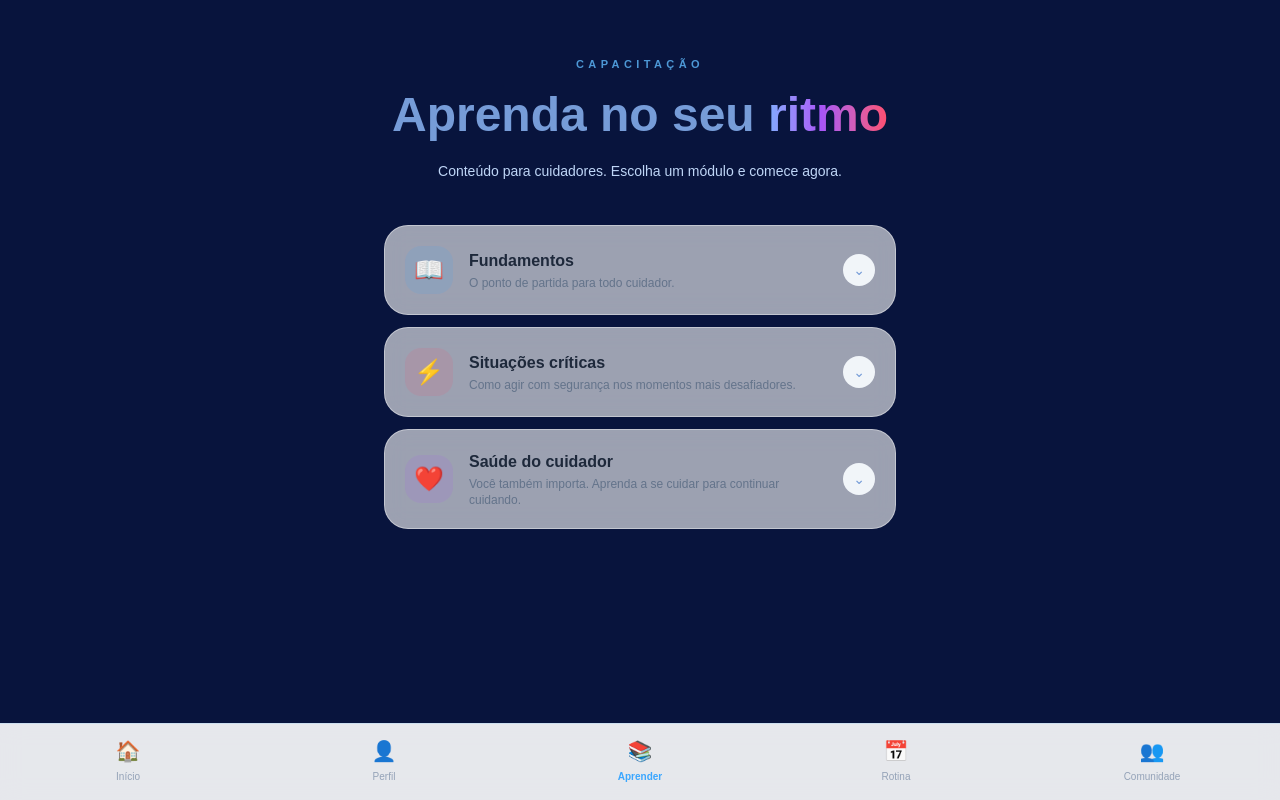
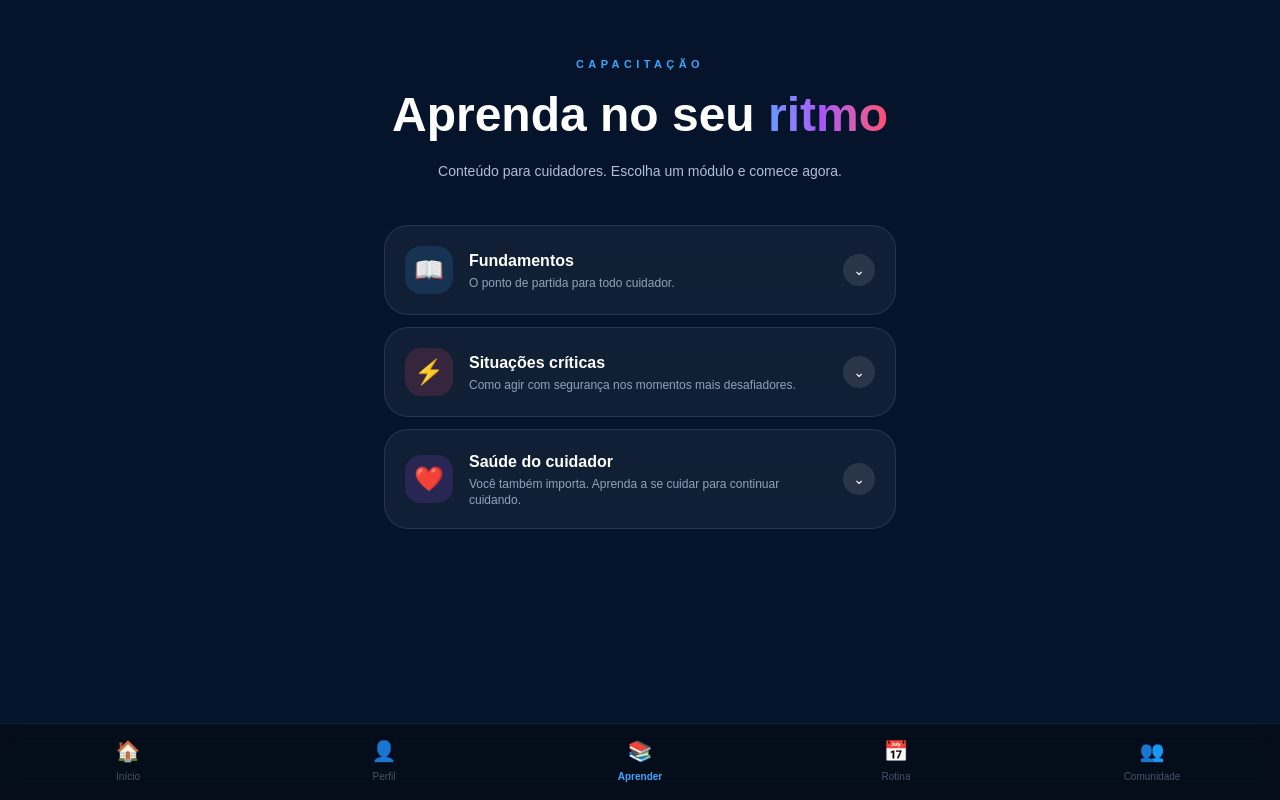
Before and after one commit to euvih/caretea, a Next.js app in the folder caretea/: page /capacitacao in a window 1280 px wide. Built offline with nearby package versions, Linux system fonts and the light colour scheme.

Commit message:
atualização

```diff
--- a/caretea/app/capacitacao/ModulosAccordion.tsx
+++ b/caretea/app/capacitacao/ModulosAccordion.tsx
@@ -10,7 +10,7 @@ const modulos = [
     descricao: "O ponto de partida para todo cuidador.",
     emoji: "📖",
     cor: "#3BA7FF",
-    corBg: "rgba(59,167,255,0.12)",
+    corBg: "rgba(59,167,255,0.15)",
     unidades: [
       {
         emoji: "🧠",
@@ -41,7 +41,7 @@ const modulos = [
     descricao: "Como agir com segurança nos momentos mais desafiadores.",
     emoji: "⚡",
     cor: "#FF4D6D",
-    corBg: "rgba(255,77,109,0.12)",
+    corBg: "rgba(255,77,109,0.15)",
     unidades: [
       {
         emoji: "⚡",
@@ -72,7 +72,7 @@ const modulos = [
     descricao: "Você também importa. Aprenda a se cuidar para continuar cuidando.",
     emoji: "❤️",
     cor: "#A855F7",
-    corBg: "rgba(168,85,247,0.12)",
+    corBg: "rgba(168,85,247,0.15)",
     unidades: [
       {
         emoji: "❤️",
@@ -95,12 +95,12 @@ export default function ModulosAccordion() {
         return (
           <div
             key={modulo.numero}
-            className="overflow-hidden rounded-[1.5rem] border border-white/40 bg-white/60 backdrop-blur-md"
+            className="overflow-hidden rounded-[1.5rem] border border-white/10 bg-white/5 backdrop-blur-md"
           >
             <button
               type="button"
               onClick={() => setModuloAberto(aberto ? null : modulo.numero)}
-              className="flex w-full items-center gap-4 px-5 py-5 transition hover:bg-white/40 active:bg-white/60"
+              className="flex w-full items-center gap-4 px-5 py-5 transition hover:bg-white/8 active:bg-white/10"
             >
               <div
                 className="flex h-12 w-12 shrink-0 items-center justify-center rounded-2xl text-2xl"
@@ -109,11 +109,11 @@ export default function ModulosAccordion() {
                 {modulo.emoji}
               </div>
               <div className="flex-1 text-left">
-                <p className="text-base font-black text-[#1E293B]">{modulo.titulo}</p>
-                <p className="mt-0.5 text-xs text-[#64748B]">{modulo.descricao}</p>
+                <p className="text-base font-black text-white">{modulo.titulo}</p>
+                <p className="mt-0.5 text-xs text-[#94A3B8]">{modulo.descricao}</p>
               </div>
               <div
-                className={`flex h-8 w-8 shrink-0 items-center justify-center rounded-full bg-[#f1f5f9] text-sm transition-transform duration-300 ${
+                className={`flex h-8 w-8 shrink-0 items-center justify-center rounded-full bg-white/10 text-sm text-white transition-transform duration-300 ${
                   aberto ? "rotate-180" : ""
                 }`}
               >
@@ -127,17 +127,17 @@ export default function ModulosAccordion() {
               }`}
             >
               <div className="overflow-hidden">
-                <div className="border-t border-white/50">
+                <div className="border-t border-white/10">
                   {modulo.unidades.map((unidade, i) => (
                     <Link
                       key={i}
                       href={unidade.rota}
-                      className="flex items-center gap-4 px-5 py-4 transition hover:bg-white/50 active:bg-white/70"
+                      className="flex items-center gap-4 px-5 py-4 transition hover:bg-white/5 active:bg-white/10"
                     >
                       <span className="text-2xl">{unidade.emoji}</span>
                       <div className="flex-1 min-w-0">
-                        <p className="text-sm font-bold text-[#1E293B]">{unidade.titulo}</p>
-                        <p className="mt-0.5 text-xs leading-5 text-[#64748B]">{unidade.descricao}</p>
+                        <p className="text-sm font-bold text-white">{unidade.titulo}</p>
+                        <p className="mt-0.5 text-xs leading-5 text-[#94A3B8]">{unidade.descricao}</p>
                       </div>
                       <span className="shrink-0 text-sm font-bold" style={{ color: unidade.cor }}>
                         →
--- a/caretea/app/capacitacao/page.tsx
+++ b/caretea/app/capacitacao/page.tsx
@@ -3,20 +3,20 @@ import ModulosAccordion from "./ModulosAccordion";
 
 export default function Capacitacao() {
   return (
-    <main className="min-h-screen bg-[#08143d] px-5 py-14 pb-28 text-[#769cd8]">
+    <main className="min-h-screen bg-[#05132b] px-5 py-14 pb-28 text-white">
 
       {/* TOPO */}
-      <section className="text-center mx-auto mb-10 max-w-lg">
-        <p className="mb-3 text-[11px] font-semibold uppercase tracking-[0.4em] text-[#4d98d6]">
+      <section className=" text-center mx-auto mb-10 max-w-lg">
+        <p className="mb-3 text-[11px] font-semibold uppercase tracking-[0.4em] text-[#3BA7FF]">
           Capacitação
         </p>
         <h1 className="mb-3 text-4xl font-black leading-tight md:text-5xl">
           Aprenda no seu
-          <span className="bg-gradient-to-r from-[#6bbdff] via-[#A855F7] to-[#FF4D6D] bg-clip-text text-transparent">
+          <span className="bg-gradient-to-r from-[#3BA7FF] via-[#A855F7] to-[#FF4D6D] bg-clip-text text-transparent">
             {" "}ritmo
           </span>
         </h1>
-        <p className="text-sm leading-7 text-[#bfd6f7]">
+        <p className="text-sm leading-7 text-[#afbfd4]">
           Conteúdo para cuidadores. Escolha um módulo e comece agora.
         </p>
       </section>
@@ -29,8 +29,9 @@ export default function Capacitacao() {
       {/* BOTTOM NAV */}
       <nav style={{
         position: "fixed", bottom: 0, left: 0, right: 0,
-        background: "rgba(255,255,255,0.90)", backdropFilter: "blur(12px)",
-        borderTop: "0.5px solid rgba(59,167,255,0.15)",
+        background: "rgba(5,13,26,0.95)",
+        backdropFilter: "blur(12px)",
+        borderTop: "0.5px solid rgba(59,167,255,0.12)",
         display: "flex", padding: "8px 0 12px", zIndex: 10,
       }}>
         {[
@@ -45,7 +46,7 @@ export default function Capacitacao() {
             alignItems: "center", gap: 3, textDecoration: "none", padding: "4px 0",
           }}>
             <span style={{ fontSize: 20 }}>{icon}</span>
-            <span style={{ fontSize: 10, color: active ? "#3BA7FF" : "#94A3B8", fontWeight: active ? 600 : 400 }}>
+            <span style={{ fontSize: 10, color: active ? "#3BA7FF" : "#475569", fontWeight: active ? 600 : 400 }}>
               {label}
             </span>
           </Link>
```
